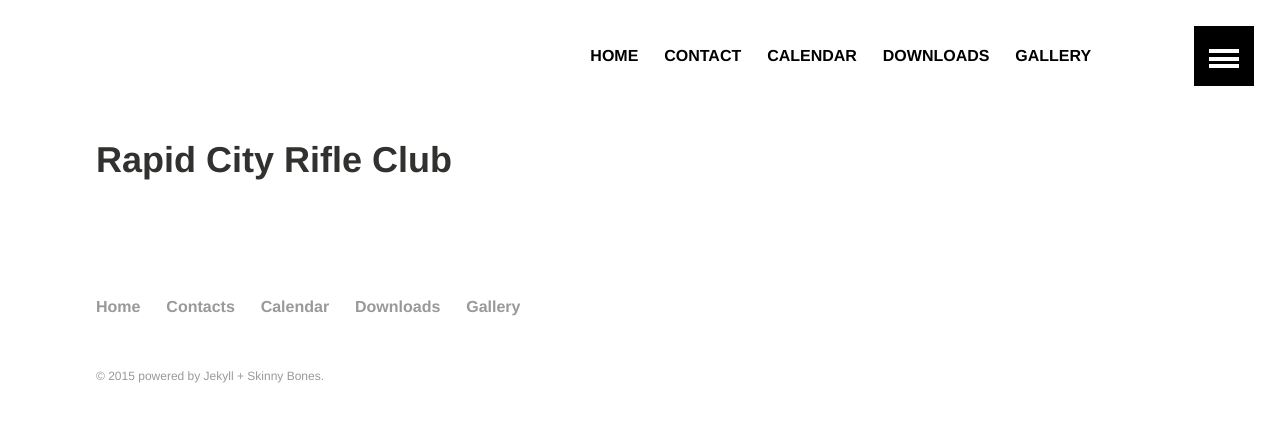
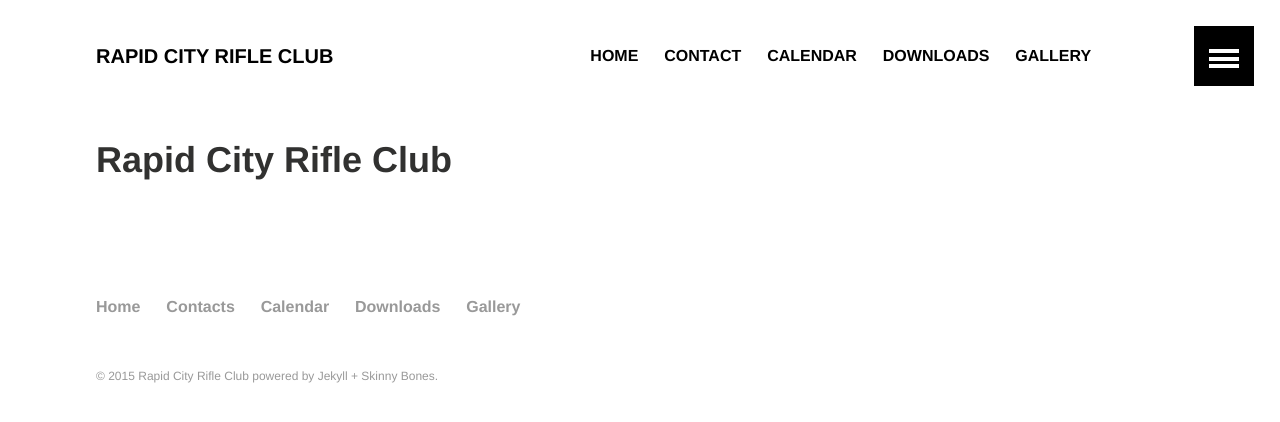
Before and after one commit to whiskers2k/rcrc, a Jekyll site: the page built from index.md, in a window 1280 px wide. Shown: the top 422 px of the page. Built offline with Jekyll 4.4.1, drawn with Linux system fonts in a browser that asks for light colours.

Commit message:
Updated _config.yml

```diff
--- a/_config.yml
+++ b/_config.yml
@@ -1,11 +1,11 @@
 # Site wide configuration
 
-title:
+title:  Rapid City Rifle Club
 description:
 logo: # 120x120 px default image used for Twitter summary card
 teaser: # 400x250 px default teaser image used in image archive grid
 locale:
-url:
+url: http://rapidcityrifleclub.com
 
 # Jekyll configuration
 
```
